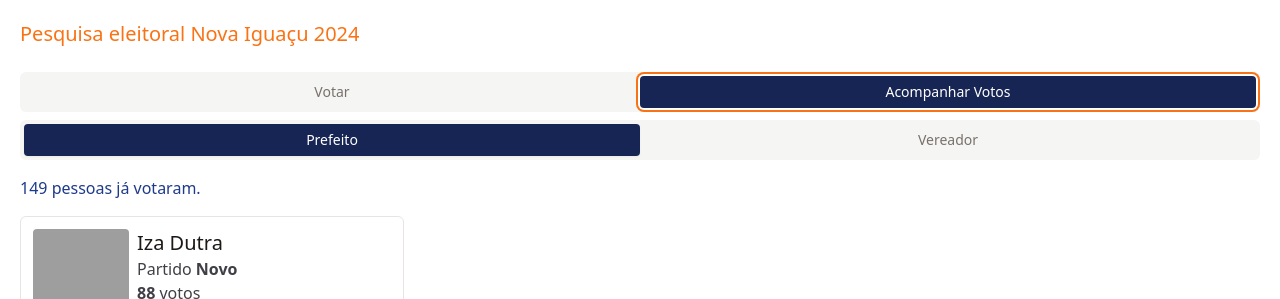
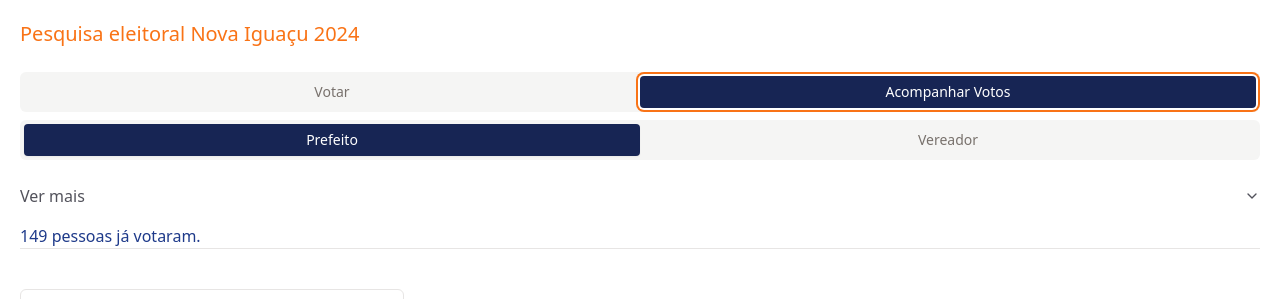
Before and after one commit to mchjohn/eleicoes-nova-iguacu, a React (Vite) app: page / in a window 1280 px wide. Both pictures are taken after a click on the tab "Acompanhar Votos". Shown: the top 299 px of the page. Built offline with nearby package versions, Linux system fonts and the light colour scheme; no server answers; data requests are answered from the project's data file; grey boxes are pictures that could not be loaded.

Commit message:
Create MoreDetails component

```diff
--- a/package.json
+++ b/package.json
@@ -10,6 +10,7 @@
     "preview": "vite preview"
   },
   "dependencies": {
+    "@radix-ui/react-accordion": "^1.2.0",
     "@radix-ui/react-avatar": "^1.1.0",
     "@radix-ui/react-slot": "^1.1.0",
     "@radix-ui/react-tabs": "^1.1.0",
--- a/src/components/AmountVotes/index.tsx
+++ b/src/components/AmountVotes/index.tsx
@@ -6,6 +6,6 @@
   const totalVotes = calcTotalVotes(candidates);
 
   return (
-    <p className="font-medium mt-4 text-blue-900 mb-4">{totalVotes} pessoas já votaram.</p>
+    <p className="font-medium text-blue-900">{totalVotes} pessoas já votaram.</p>
   );
 }
--- /dev/null
+++ b/src/components/SeeVote/MoreDetails.tsx
@@ -0,0 +1,33 @@
+import { useState } from "react";
+
+import {
+  Accordion,
+  AccordionContent,
+  AccordionItem,
+  AccordionTrigger,
+} from "@/components/ui/accordion";
+
+export function MoreDetails({ children }: { children: React.ReactNode }) {
+  const [showAmountVote, setShowAmountVote] = useState(true);
+
+  const toggleShowAmountVote = () => {
+    setShowAmountVote(!showAmountVote);
+  }
+
+  return (
+    <Accordion type="single" collapsible className="mb-10 text-zinc-600">
+      <AccordionItem value="item-1">
+        <AccordionTrigger onClick={toggleShowAmountVote}>
+          Ver {`${showAmountVote ? "mais" : "menos"}`}
+        </AccordionTrigger>
+
+        {children}
+
+        <AccordionContent>
+          <p>155 pessoas vão votar nulo</p>
+          <p>200 pessoas não vão votar</p>
+        </AccordionContent>
+      </AccordionItem>
+    </Accordion>
+  )
+}
--- a/src/components/SeeVote/index.tsx
+++ b/src/components/SeeVote/index.tsx
@@ -1,9 +1,10 @@
 import { Tabs, TabsContent, TabsList, TabsTrigger } from "@/components/ui/tabs";
 
-import { ListCandidatesMin } from "@/components/ListCandidatesMin";
+import { useGetCouncilorCandidates, useGetMayoralCandidates } from "@/queries/useGetCandidates";
 
 import { AmountVote } from "@/components/AmountVotes";
-import { useGetCouncilorCandidates, useGetMayoralCandidates } from "@/queries/useGetCandidates";
+import { ListCandidatesMin } from "@/components/ListCandidatesMin";
+import { MoreDetails } from './MoreDetails';
 
 export function SeeVote() {
   const { data: mayoralCandidates } = useGetMayoralCandidates();
@@ -17,13 +18,17 @@
       </TabsList>
 
       <TabsContent value="prefeito">
-        <AmountVote candidates={mayoralCandidates} />
+        <MoreDetails>
+          <AmountVote candidates={mayoralCandidates} />
+        </MoreDetails>
 
         <ListCandidatesMin candidates={mayoralCandidates} />
       </TabsContent>
 
       <TabsContent value="vereador">
-        <AmountVote candidates={councilorCandidates} />
+        <MoreDetails>
+          <AmountVote candidates={mayoralCandidates} />
+        </MoreDetails>
 
         <ListCandidatesMin candidates={councilorCandidates} />
       </TabsContent>
--- /dev/null
+++ b/src/components/ui/accordion.tsx
@@ -0,0 +1,56 @@
+import * as React from "react"
+import * as AccordionPrimitive from "@radix-ui/react-accordion"
+import { ChevronDown } from "lucide-react"
+
+import { cn } from "@/lib/utils"
+
+const Accordion = AccordionPrimitive.Root
+
+const AccordionItem = React.forwardRef<
+  React.ElementRef<typeof AccordionPrimitive.Item>,
+  React.ComponentPropsWithoutRef<typeof AccordionPrimitive.Item>
+>(({ className, ...props }, ref) => (
+  <AccordionPrimitive.Item
+    ref={ref}
+    className={cn("border-b", className)}
+    {...props}
+  />
+))
+AccordionItem.displayName = "AccordionItem"
+
+const AccordionTrigger = React.forwardRef<
+  React.ElementRef<typeof AccordionPrimitive.Trigger>,
+  React.ComponentPropsWithoutRef<typeof AccordionPrimitive.Trigger>
+>(({ className, children, ...props }, ref) => (
+  <AccordionPrimitive.Header className="flex">
+    <AccordionPrimitive.Trigger
+      ref={ref}
+      className={cn(
+        "flex flex-1 items-center justify-between py-4 font-medium transition-all hover:underline [&[data-state=open]>svg]:rotate-180",
+        className
+      )}
+      {...props}
+    >
+      {children}
+      <ChevronDown className="h-4 w-4 shrink-0 transition-transform duration-200" />
+    </AccordionPrimitive.Trigger>
+  </AccordionPrimitive.Header>
+))
+AccordionTrigger.displayName = AccordionPrimitive.Trigger.displayName
+
+const AccordionContent = React.forwardRef<
+  React.ElementRef<typeof AccordionPrimitive.Content>,
+  React.ComponentPropsWithoutRef<typeof AccordionPrimitive.Content>
+>(({ className, children, ...props }, ref) => (
+  <AccordionPrimitive.Content
+    ref={ref}
+    className="overflow-hidden text-sm transition-all data-[state=closed]:animate-accordion-up data-[state=open]:animate-accordion-down"
+    {...props}
+  >
+    <div className={cn("pb-4 pt-0", className)}>{children}</div>
+  </AccordionPrimitive.Content>
+))
+
+AccordionContent.displayName = AccordionPrimitive.Content.displayName
+
+export { Accordion, AccordionItem, AccordionTrigger, AccordionContent }
```
Also changed, not shown: 1 other file (tests, documents, lock files or other folders).
